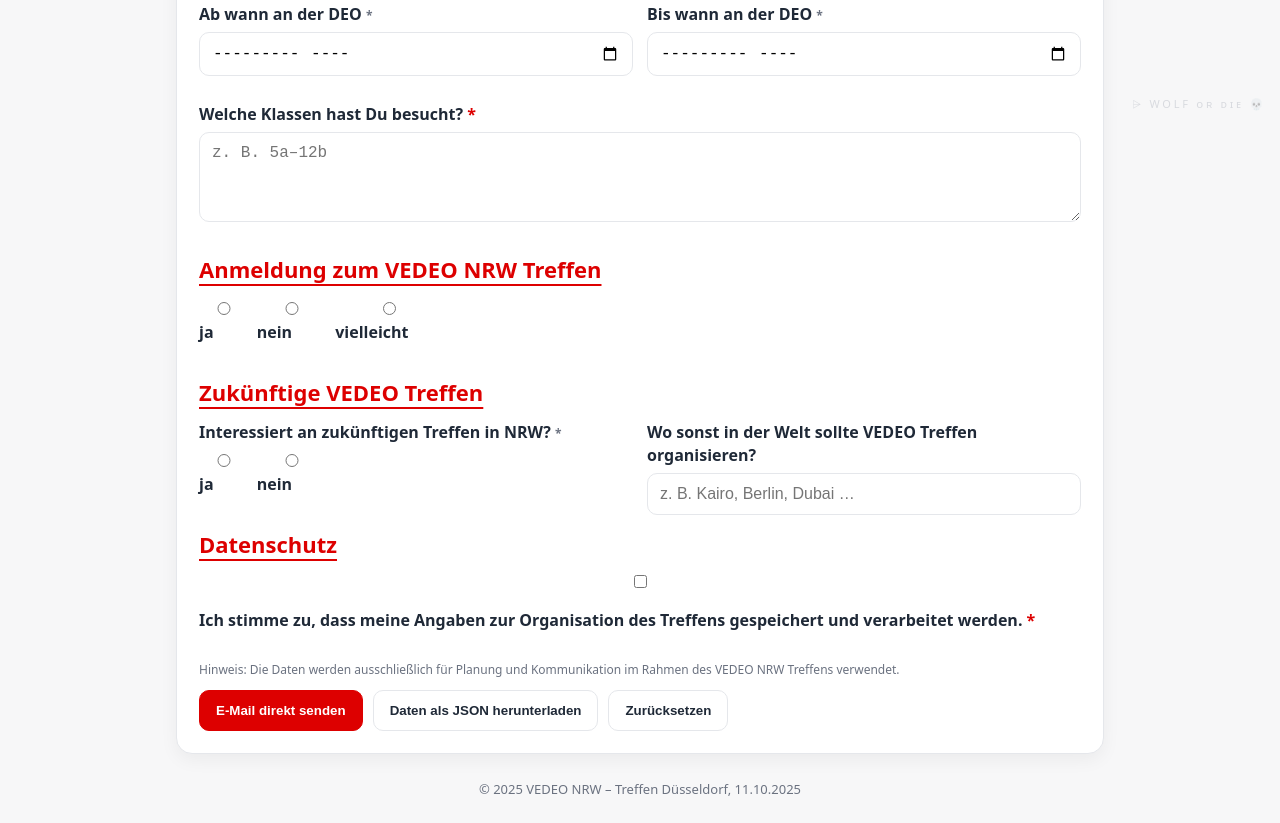
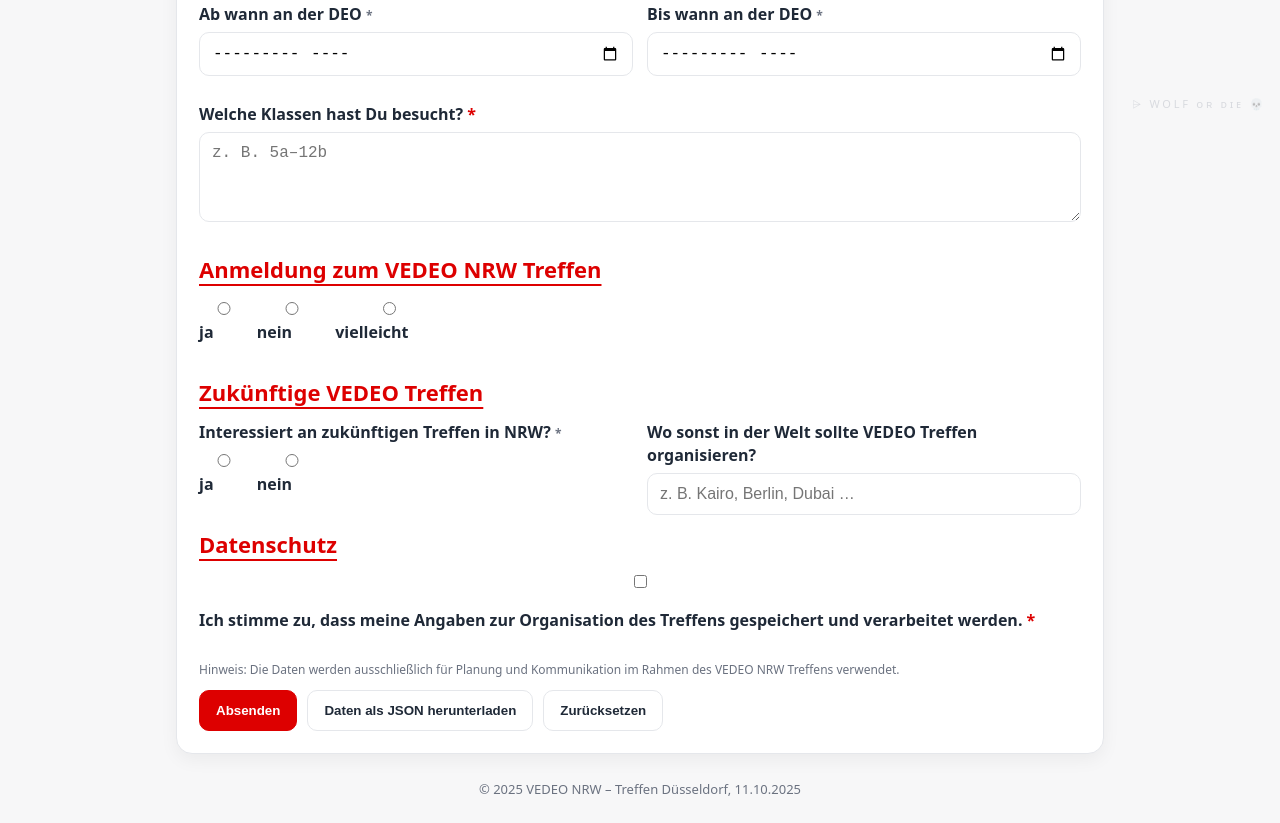
Before and after one commit to Jjbase/vedeo_nrw, a plain HTML site: page index.html in a window 1280 px wide. Shown: the part 678-1501 px from the top of the page. Drawn offline with Linux system fonts and the light colour scheme.

Commit message:
Update index.html

```diff
--- a/index.html
+++ b/index.html
@@ -6,10 +6,7 @@
   <title>VEDEO NRW – Anmeldung (11.10.2025 Düsseldorf)</title>
   <meta name="description" content="Anmeldung für das VEDEO NRW Treffen am 11. Oktober 2025 in Düsseldorf.">
   <style>
-    :root{
-      --flag-black:#000; --flag-red:#dd0000; --flag-gold:#ffce00;
-      --bg:#f7f7f8; --text:#1f2937; --muted:#6b7280; --card:#fff; --border:#e5e7eb;
-    }
+    :root{ --flag-black:#000; --flag-red:#dd0000; --flag-gold:#ffce00; --bg:#f7f7f8; --text:#1f2937; --muted:#6b7280; --card:#fff; --border:#e5e7eb; }
     *{box-sizing:border-box}
     html,body{margin:0;background:var(--bg);color:var(--text);font:16px/1.45 system-ui,Segoe UI,Roboto,Arial,sans-serif}
     .wrap{max-width:960px;margin:24px auto;padding:0 16px}
@@ -17,7 +14,7 @@
     h1{margin:.2rem 0 0;font-size:clamp(26px,4vw,38px);font-weight:800}
     .subtitle{margin-top:6px;color:#fff;opacity:.95}
     .card{background:var(--card);border:1px solid var(--border);border-radius:16px;padding:22px;box-shadow:0 6px 18px rgba(0,0,0,.05);margin-top:16px}
-    h2{color:var(--flag-red);margin: 8px 0 12px;font-size:clamp(18px,2.6vw,22px);text-decoration:underline;text-underline-offset:6px;text-decoration-thickness:2px}
+    h2{color:var(--flag-red);margin:8px 0 12px;font-size:clamp(18px,2.6vw,22px);text-decoration:underline;text-underline-offset:6px;text-decoration-thickness:2px}
     .grid{display:grid;gap:14px;grid-template-columns:1fr}
     @media(min-width:760px){ .grid-2{grid-template-columns:repeat(2,1fr)} }
     label{display:block;font-weight:600;margin-bottom:6px}
@@ -53,9 +50,7 @@
         netlify-honeypot="bot-field"
         novalidate
       >
-        <!-- Pflicht für Netlify-Erkennung -->
         <input type="hidden" name="form-name" value="anmeldung">
-        <!-- Spam-Honeypot -->
         <p class="hide"><label>Bitte frei lassen <input name="bot-field"></label></p>
 
         <!-- 1) Kontakt -->
@@ -157,7 +152,7 @@
         </p>
 
         <div class="actions">
-          <button class="btn primary" type="submit">E-Mail direkt senden</button>
+          <button class="btn primary" type="submit">Absenden</button>
           <button class="btn" type="button" id="btnJson">Daten als JSON herunterladen</button>
           <button class="btn" type="reset">Zurücksetzen</button>
         </div>
@@ -166,6 +161,7 @@
 
     <footer>
       © <span id="y"></span> VEDEO NRW – Treffen Düsseldorf, 11.10.2025
+      <!-- Optional: <a href="/admin.html">Admin</a> -->
     </footer>
   </div>
 
@@ -175,7 +171,6 @@
     const err = (k,m)=>{ const el=document.querySelector(`[data-err="${k}"]`); if(el) el.textContent=m||''; };
     $('#y').textContent = new Date().getFullYear();
 
-    // rollenspezifische Felder
     function renderRoleExtra(){
       const role = document.querySelector('input[name="role"]:checked').value;
       const wrap = $('#role-extra');
@@ -199,7 +194,6 @@
     $$('.radio input[name="role"]').forEach(r=>r.addEventListener('change',renderRoleExtra));
     renderRoleExtra();
 
-    // Begleiter nur bei "ja"
     function toggleCompanions(){
       const v = document.querySelector('input[name="attending"]:checked')?.value || '';
       $('#companions-wrap').classList.toggle('hide', v!=='ja');
@@ -207,7 +201,6 @@
     $$('input[name="attending"]').forEach(r=>r.addEventListener('change',toggleCompanions));
     toggleCompanions();
 
-    // leichte Vorvalidierung (blockt nur bei Fehlern)
     $('#form').addEventListener('submit',(e)=>{
       let ok = true;
       const must = [
@@ -235,7 +228,6 @@
       if(!ok){ e.preventDefault(); window.scrollTo({top:0,behavior:'smooth'}); }
     });
 
-    // JSON-Download
     $('#btnJson').addEventListener('click', ()=>{
       const role = document.querySelector('input[name="role"]:checked')?.value;
       const data = {
```
